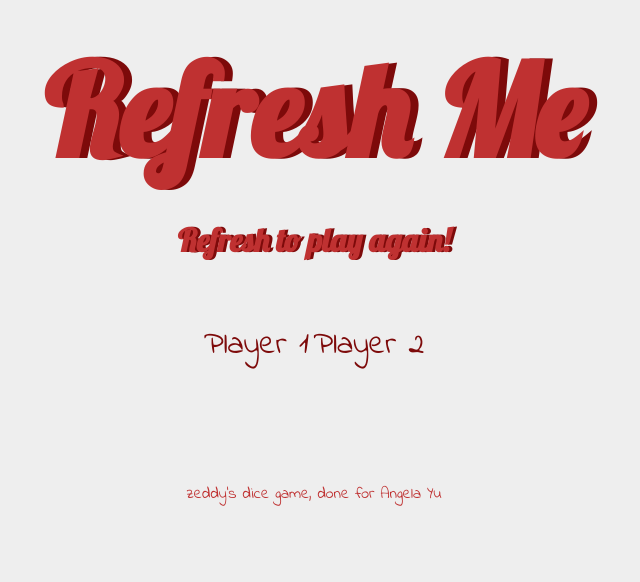
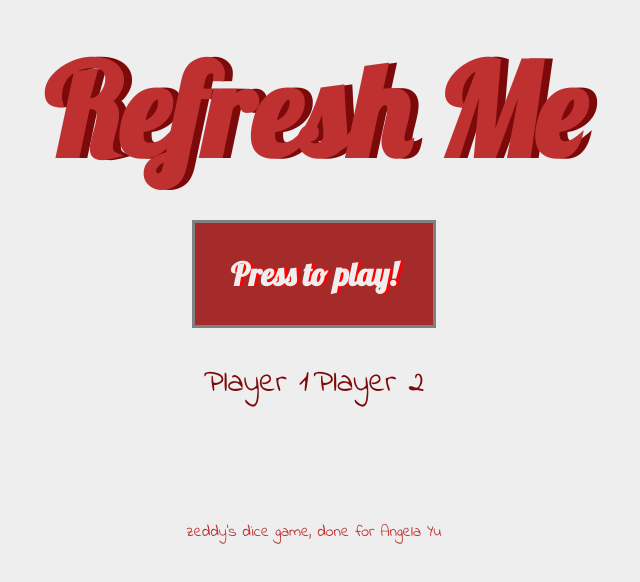
Before and after one commit to zeddy35/dice-game, a plain HTML site: page index.html in a window 1280 px wide. Shown: the whole page, without its empty margins (326-966 px from the left). Drawn offline with Linux system fonts and the light colour scheme.

Commit message:
index.html

```diff
--- a/index.html
+++ b/index.html
@@ -13,7 +13,7 @@
     <div class="container">
       <h1>Refresh Me</h1>
       <div class="h6">
-        <h6>Refresh to play again!</h6>
+        <button class="btnpress"><h6>Press to play!</h6></button>
       </div>
 
       <div class="dice">
```
